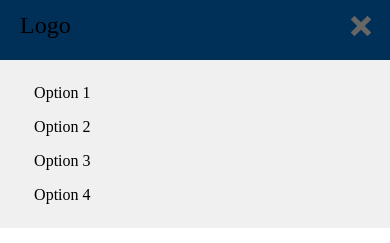
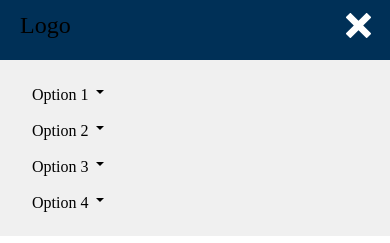
Before and after one commit to souravsa89/Rapidd_React-Assignment, a React (Create React App) app: page / in a window 390 px wide. Both pictures are taken after a click on the element 361 px from the left and 25 px from the top of the page. Shown: the top 243 px of the page. Built offline with nearby package versions, Linux system fonts and the light colour scheme.

Commit message:
arrow added

```diff
--- a/src/Navbar/Navbar.css
+++ b/src/Navbar/Navbar.css
@@ -95,6 +95,10 @@
 }
 
 .menu-icon {
+  display: none;
+}
+
+.IoMdArrowDropup {
   display: none;
 }
 
--- a/src/Navbar/Navbar.js
+++ b/src/Navbar/Navbar.js
@@ -2,6 +2,7 @@ import React, { useState } from "react";
 import { Link } from "react-router-dom";
 import { FaBars } from "react-icons/fa";
 import { ImCross } from "react-icons/im";
+import { IoMdArrowDropdown } from "react-icons/io";
 import "./Navbar.css";
 
 const Navbar = () => {
@@ -15,6 +16,12 @@ const Navbar = () => {
     setActiveMobileMenu(false);
   };
 
+  const handleDropdownToggle = (index) => {
+    const dropdownId = `dropdown-${index}`;
+    const dropdownElement = document.getElementById(dropdownId);
+    dropdownElement.classList.toggle("active");
+  };
+
   return (
     <nav className="navbar">
       <div className="navbar-container">
@@ -26,15 +33,23 @@ const Navbar = () => {
           onClick={handleMobileMenuToggle}
         >
           {activeMobileMenu ? (
-            <ImCross icon={ImCross} style={{ fontSize: "20px" }} />
+            <ImCross
+              icon={ImCross}
+              style={{ fontSize: "25px", color: "white" }}
+            />
           ) : (
-            <FaBars icon={FaBars} style={{ fontSize: "20px" }} />
+            <FaBars
+              icon={FaBars}
+              style={{ fontSize: "25px", color: "white" }}
+            />
           )}
         </div>
         <ul className={`nav-menu ${activeMobileMenu ? "active" : ""}`}>
           <li className="nav-item">
-            <div className="nav-link">Option 1</div>
-            <div className="dropdown">
+            <div className="nav-link" onClick={() => handleDropdownToggle(1)}>
+              Option 1 {activeMobileMenu && <IoMdArrowDropdown />}
+            </div>
+            <div id="dropdown-1" className="dropdown">
               <div className="column">
                 <h3>Column 1</h3>
                 <Link
@@ -72,8 +87,10 @@ const Navbar = () => {
             </div>
           </li>
           <li className="nav-item">
-            <div className="nav-link">Option 2</div>
-            <div className="dropdown">
+            <div className="nav-link" onClick={() => handleDropdownToggle(2)}>
+              Option 2 {activeMobileMenu && <IoMdArrowDropdown />}
+            </div>
+            <div id="dropdown-2" className="dropdown">
               <div className="column">
                 <h3>Column 1</h3>
                 <Link
@@ -111,8 +128,10 @@ const Navbar = () => {
             </div>
           </li>
           <li className="nav-item">
-            <div className="nav-link">Option 3</div>
-            <div className="dropdown">
+            <div className="nav-link" onClick={() => handleDropdownToggle(3)}>
+              Option 3 {activeMobileMenu && <IoMdArrowDropdown />}
+            </div>
+            <div id="dropdown-3" className="dropdown">
               <div className="column">
                 <h3>Column 1</h3>
                 <Link
@@ -150,8 +169,10 @@ const Navbar = () => {
             </div>
           </li>
           <li className="nav-item">
-            <div className="nav-link">Option 4</div>
-            <div className="dropdown">
+            <div className="nav-link" onClick={() => handleDropdownToggle(4)}>
+              Option 4 {activeMobileMenu && <IoMdArrowDropdown />}
+            </div>
+            <div id="dropdown-4" className="dropdown">
               <div className="column">
                 <h3>Column 1</h3>
                 <Link
```
